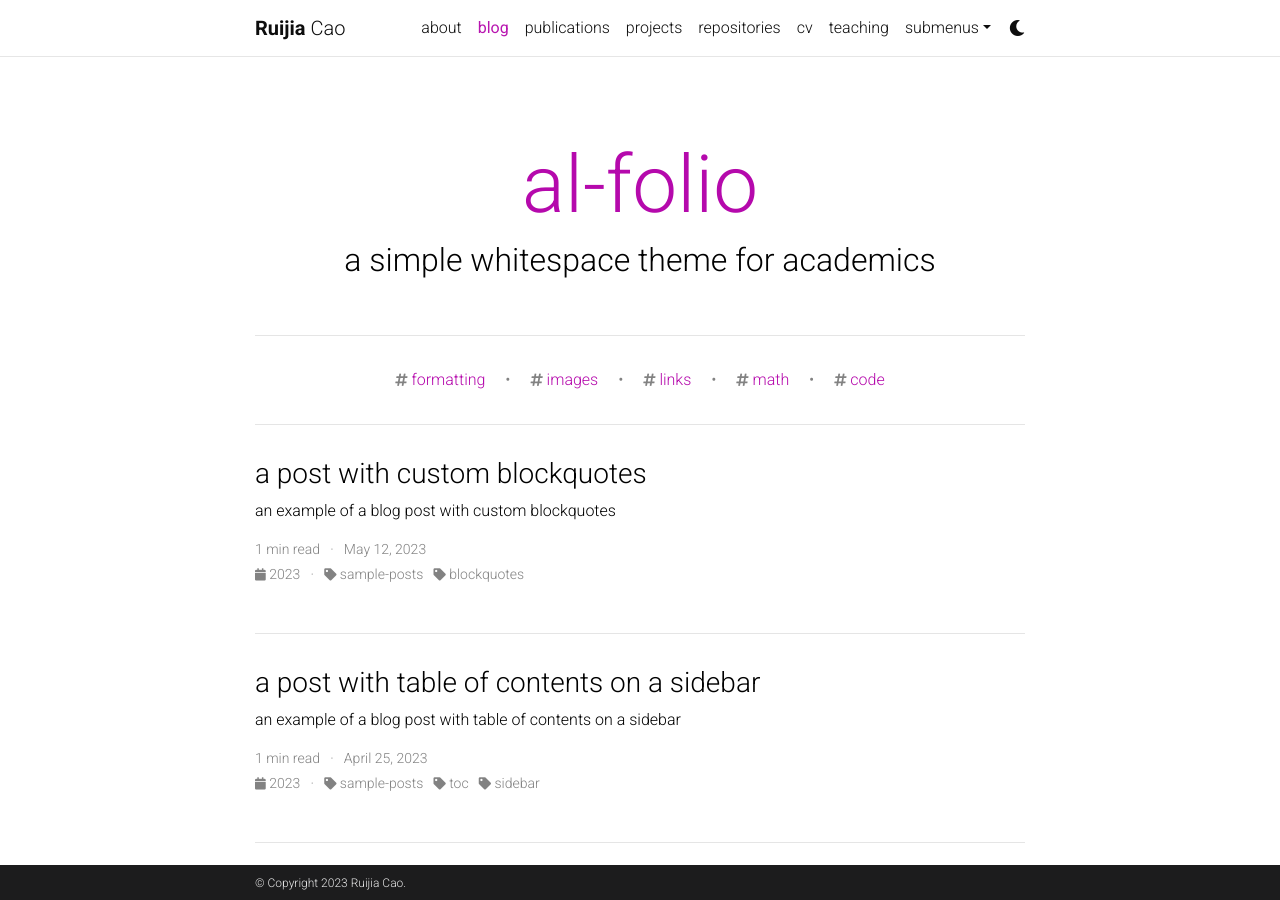
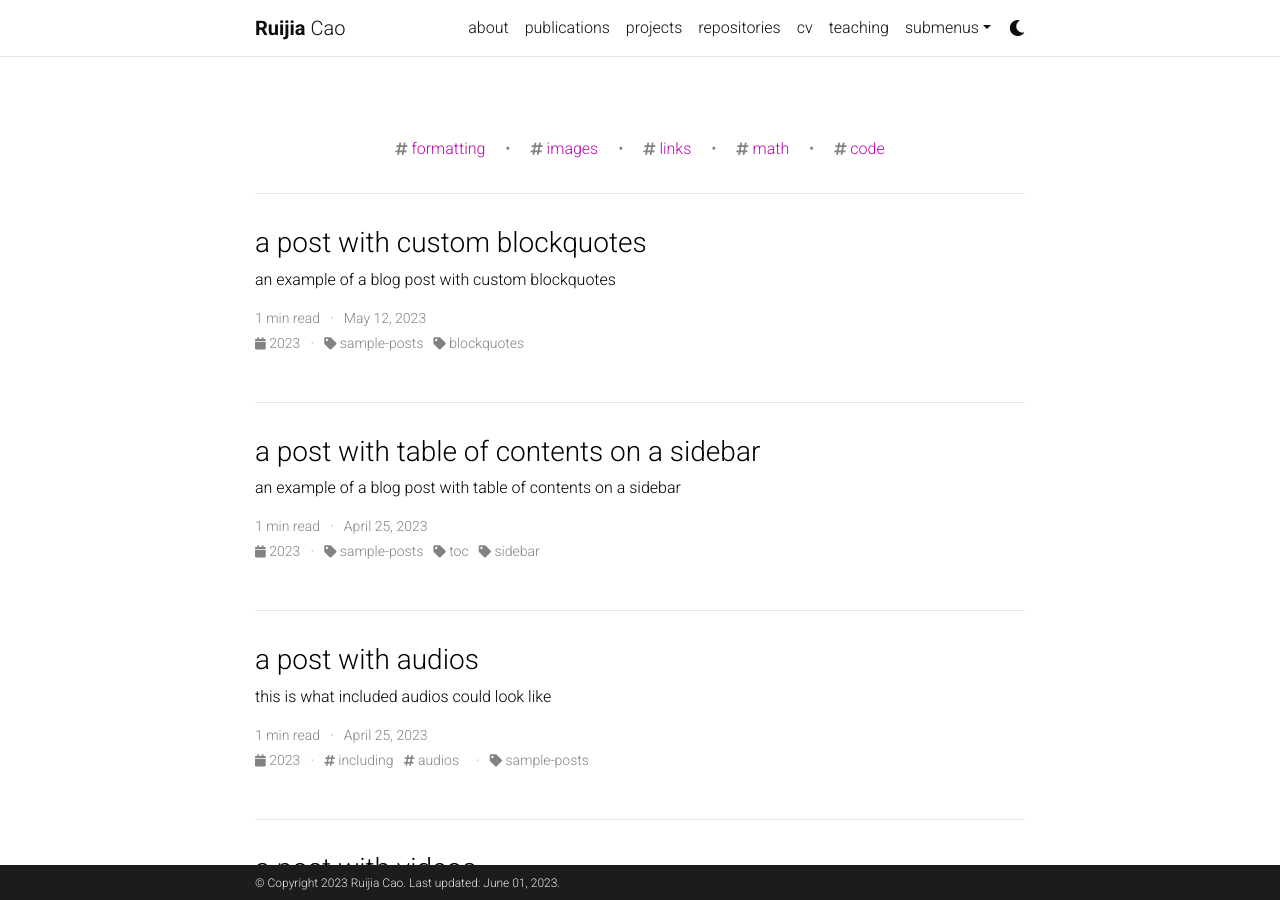
Before and after one commit to ruijiacao/ruijiacao.github.io, a Jekyll site: the page built from blog/index.html, in a window 1280 px wide and 900 px high. Built offline with Jekyll 4.4.1, drawn with Linux system fonts in a browser that asks for light colours; the list of posts is cut into pages by our own code; comment, search, counter and statistics services are not loaded; a style sheet for code colours, icons or effects is not loaded.

Commit message:
update website

```diff
--- a/_config.yml
+++ b/_config.yml
@@ -8,7 +8,6 @@
 last_name: Cao
 email: rcao62@gatech.edu
 description: > # the ">" symbol means to ignore newlines until "footer_text:"
-  A simple, whitespace theme for academics. Based on [*folio](https://github.com/bogoli/-folio) design.
 footer_text: >
 keywords:  # add your own keywords or leave empty
 
@@ -16,8 +15,8 @@
 icon: ⚛️  # the emoji used as the favicon (alternatively, provide image name in /assets/img/)
 
 url: https://ruijiacao.github.io # the base hostname & protocol for your site
-baseurl: /al-folio # the subpath of your site, e.g. /blog/
-last_updated: false # set to true if you want to display last updated in the footer
+baseurl:  # the subpath of your site, e.g. /blog/
+last_updated: true # set to true if you want to display last updated in the footer
 impressum_path:  # set to path to include impressum link in the footer, use the same path as permalink in a page, helps to conform with EU GDPR
 
 # -----------------------------------------------------------------------------
@@ -119,9 +118,9 @@
 # Blog
 # -----------------------------------------------------------------------------
 
-blog_name: al-folio # blog_name will be displayed in your blog page
-blog_nav_title: blog # your blog must have a title for it to be displayed in the nav bar
-blog_description: a simple whitespace theme for academics
+blog_name: # blog_name will be displayed in your blog page
+blog_nav_title: # your blog must have a title for it to be displayed in the nav bar
+blog_description:
 permalink: /blog/:year/:title/
 
 # Pagination
@@ -267,8 +266,8 @@
 
 scholar:
 
-  last_name: [Einstein]
-  first_name: [Albert, A.]
+  last_name: [Cao]
+  first_name: [Ruijia]
 
   style: apa
   locale: en
```
